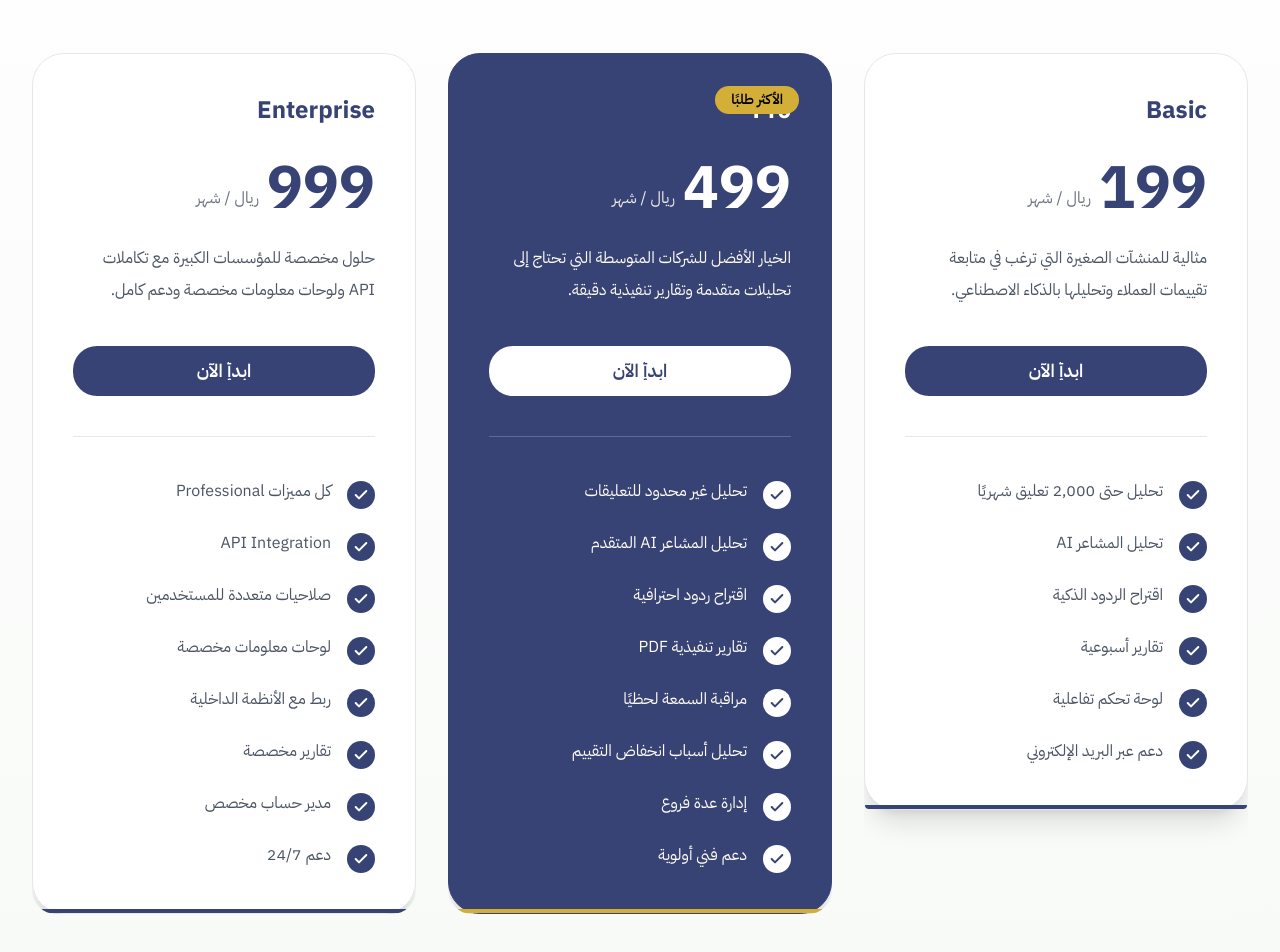
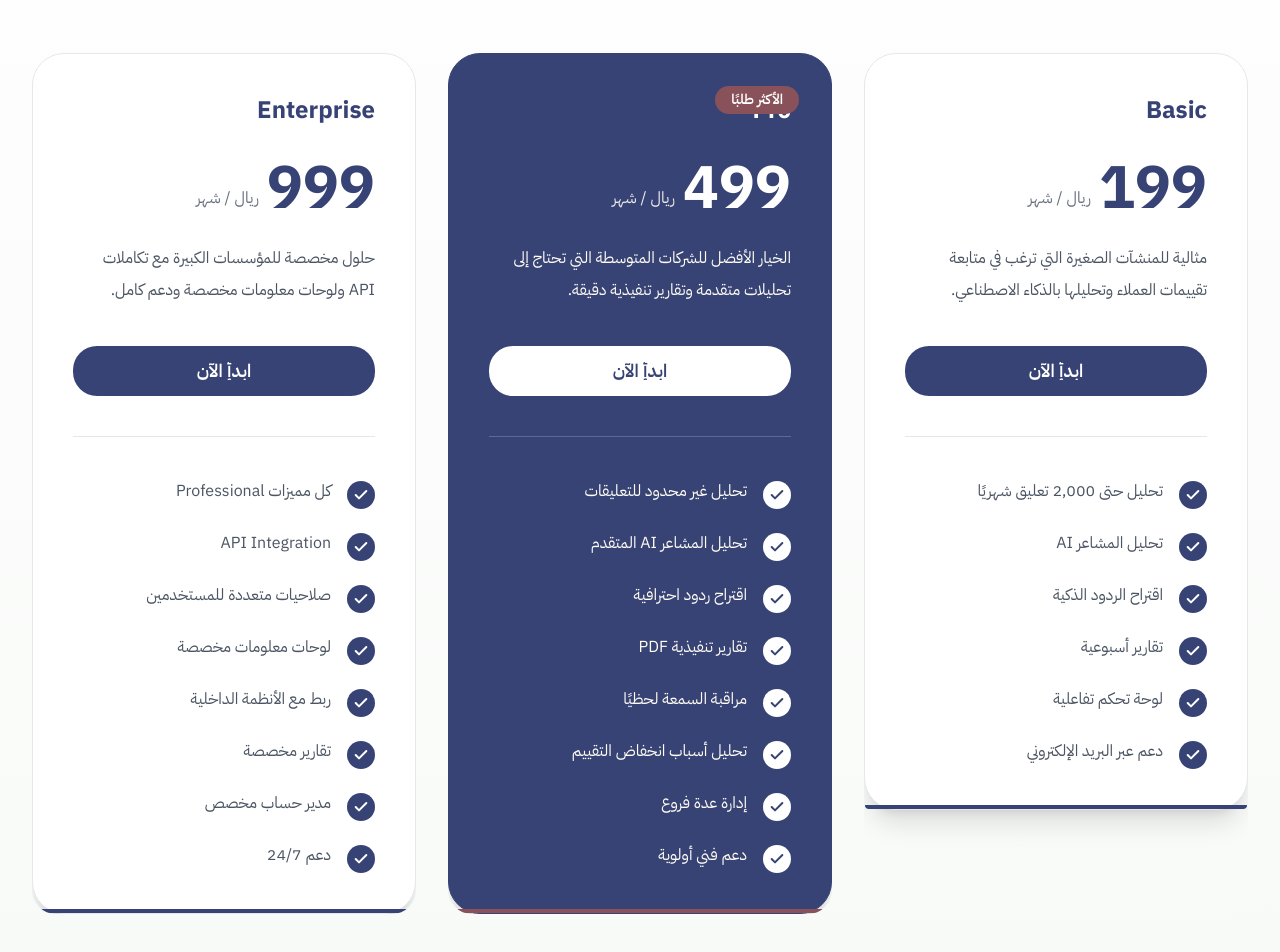
Before and after one commit to alaaalhrebi/inteleye, a Next.js app in the folder inteleye_project/: page / in a window 1280 px wide. Shown: the part 4131-5083 px from the top of the page. Built offline with nearby package versions, Linux system fonts and the light colour scheme.

Commit message:
Update PricingCard.tsx

```diff
--- a/inteleye_project/src/components/Pricing/PricingCard.tsx
+++ b/inteleye_project/src/components/Pricing/PricingCard.tsx
@@ -61,8 +61,8 @@ export default function PricingCard({ plan }: Props) {
         `}
       >
         {plan.featured && (
-          <div className="absolute right-8 top-8 rounded-full bg-[#D4AF37] px-4 py-1 text-sm font-semibold text-black">
-            الأكثر طلبًا
+<div className="absolute right-8 top-8 rounded-full bg-accent px-4 py-1 text-sm font-semibold text-white">
+  الأكثر طلبًا
           </div>
         )}
 
@@ -149,8 +149,8 @@ plan.featured ? "text-white" : "text-primary"
             bottom-0
             h-1
             rounded-b-[32px]
-            ${plan.featured ? "bg-[#D4AF37]" : "bg-[#374375]"}
-          `}
+${plan.featured ? "bg-accent" : "bg-[#374375]"}
+`}
         />
       </motion.div>
     </SpotlightBorder>
```
